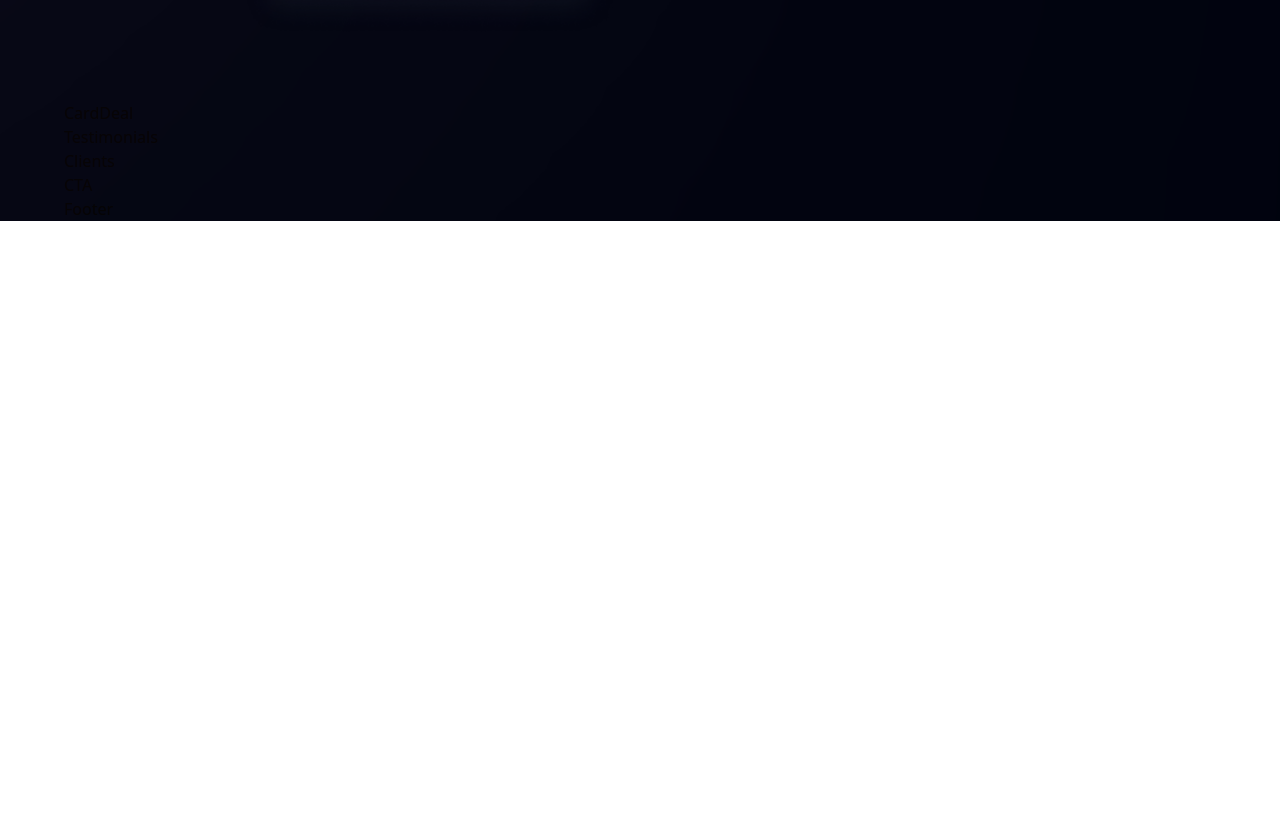
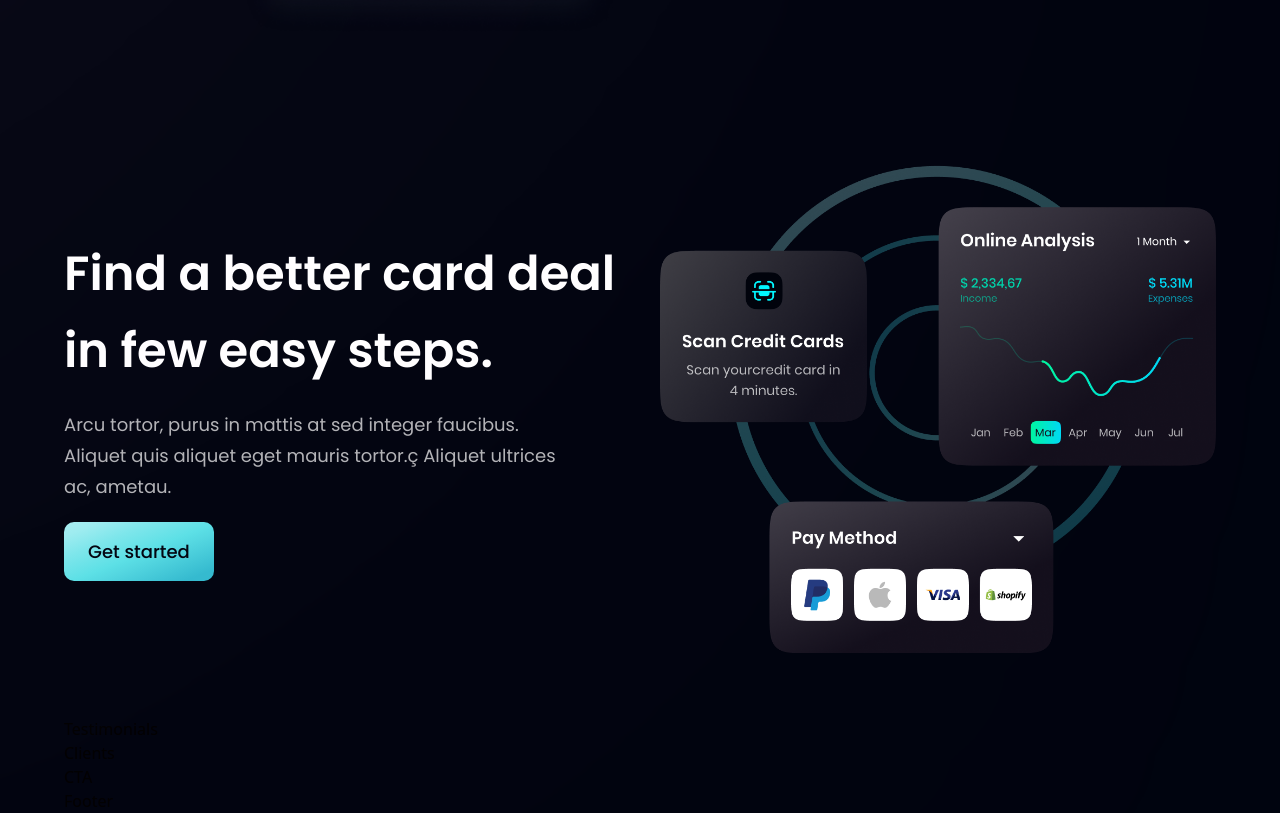
Before and after one commit to MoeElItani/Bank-app, a React (Vite) app: page / in a window 1280 px wide. Shown: the part 2057-2870 px from the top of the page. Before the commit the page ends 2278 px from the top, so only its background shows below. Built offline with nearby package versions, Linux system fonts and the light colour scheme.

Commit message:
create CardDeal Component

```diff
--- a/src/components/CardDeal.jsx
+++ b/src/components/CardDeal.jsx
@@ -1,9 +1,32 @@
-import React from 'react'
+import { card } from '../assets'
+import styles, { layout } from '../style'
+import Button from './Button'
 
-const CardDeal = () => {
-  return (
-    <div>CardDeal</div>
-  )
-}
+const CardDeal = () => (
+   <section className={layout.section}>
+      <div className={layout.sectionInfo}>
+         <h2 className={`${styles.heading2}`}>
+            Find a better card deal
+            <br className='sm:block hidden' />
+            in few easy steps.
+         </h2>
+         <p
+            className={`${styles.paragraph} w-[500px] my-5`}
+         >
+            Arcu tortor, purus in mattis at sed integer
+            faucibus. Aliquet quis aliquet eget mauris
+            tortor.ç Aliquet ultrices ac, ametau.
+         </p>
+         <Button />
+      </div>
+      <div className={layout.sectionImg}>
+         <img
+            src={card}
+            alt='card'
+            className='w-[100%] h-[100%]'
+         />
+      </div>
+   </section>
+)
 
 export default CardDeal
```
